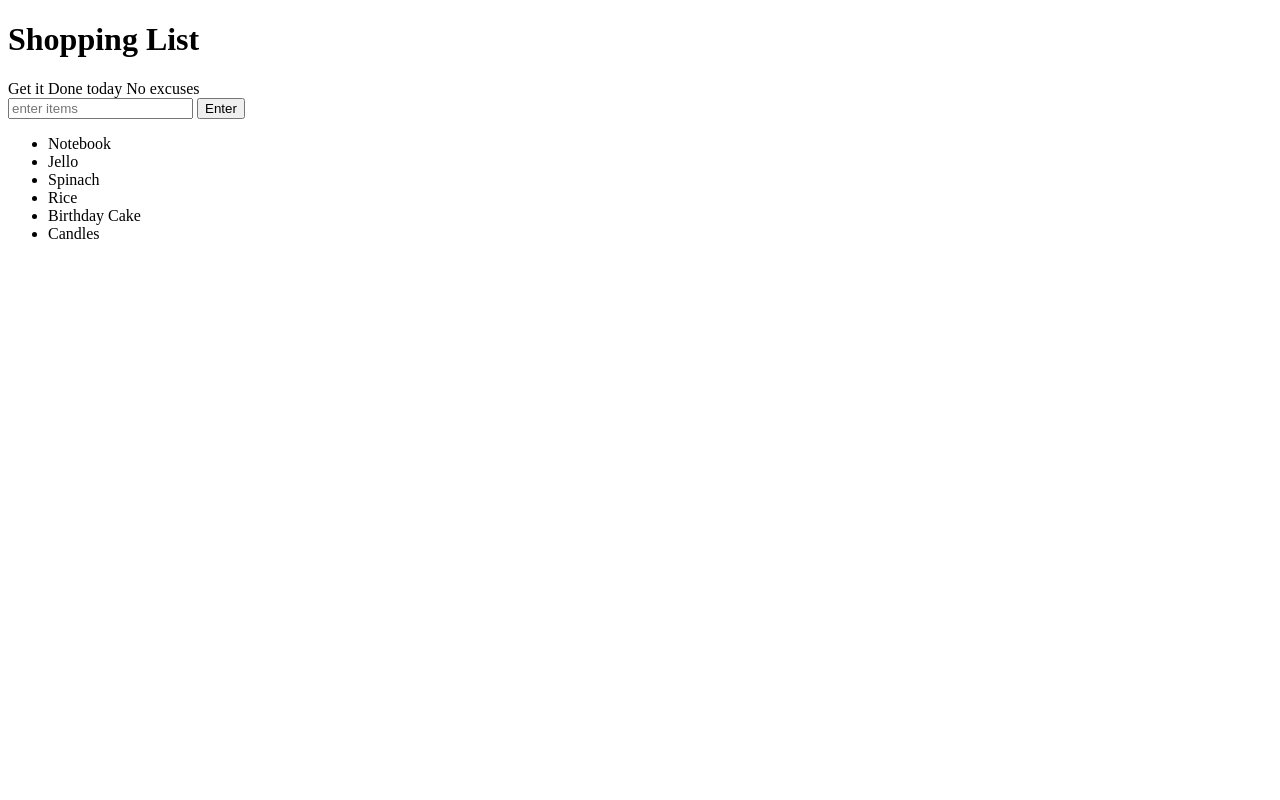
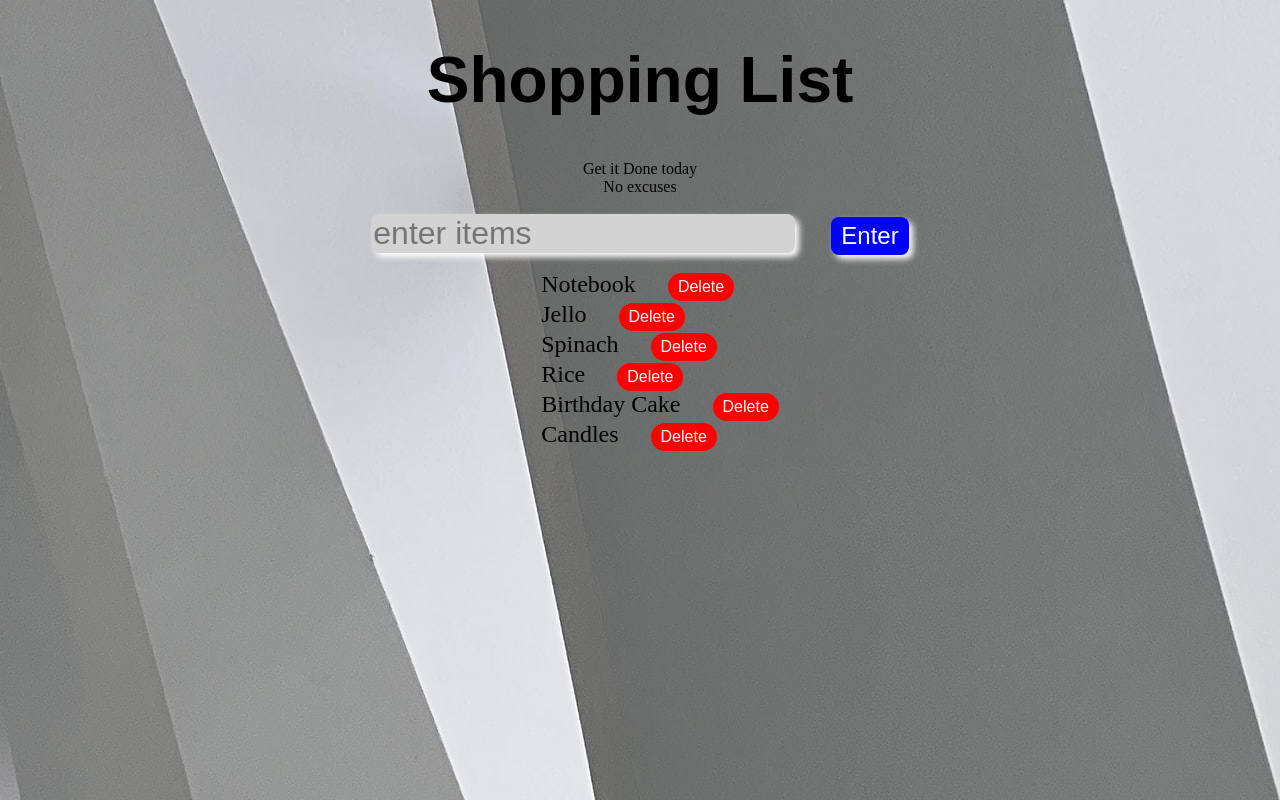
Before and after one commit to iTzBrassy/DOM.Training, a plain HTML site: page index.html in a window 1280 px wide. Drawn offline with Linux system fonts and the light colour scheme.

Commit message:
Add files via upload

```diff
--- a/index.html
+++ b/index.html
@@ -8,20 +8,27 @@
     <link rel="stylesheet" href="style.css" />
   </head>
   <body>
+    <div class="wrapper">
       <h1>Shopping List</h1>
       <a id="first">Get it Done today</a>
       <a class="second">No excuses</a>
       <br />
+      <div class="enter-wrapper">
         <input id="userinput" type="text" placeholder="enter items" />
         <button id="enter">Enter</button>
-    <ul>
-      <li class="bold red" random="23">Notebook</li>
+      </div>
+      <div class="list">
+        <ul id="itemList">
+          <li>Notebook</li>
           <li>Jello</li>
           <li>Spinach</li>
           <li>Rice</li>
           <li>Birthday Cake</li>
           <li>Candles</li>
         </ul>
-    <script src="script.js"></script>
+      </div>
+    </div>
+
+    <script type="text/Javascript" src="script.js"></script>
   </body>
 </html>
--- a/script.js
+++ b/script.js
@@ -13,35 +13,69 @@
 //     console.log("Click!");
 // });
 
+// Instantiating elements //
 let button = document.getElementById("enter");
 let input = document.getElementById("userinput");
 let ul = document.querySelector("ul");
+let items = document.querySelectorAll("li");
 
-// function that gets the input length
+// function: gets the input length //
 let intputLength = () => {
   return input.value.length;
 };
 
-// function for creating the list element
+// function: creating the new list items //
 let createListElement = () => {
   // creates element
   let li = document.createElement("li");
+
   // creates the input value text insilde the li
   li.appendChild(document.createTextNode(input.value));
+
+  //new button for delete
+  let deleteButton = document.createElement("button");
+  deleteButton.innerHTML = "Delete";
+  deleteButton.addEventListener("click", function () {
+    li.parentNode.removeChild(li);
+  });
   // adds the li to the end of the ul
+  li.appendChild(deleteButton);
   ul.appendChild(li);
   input.value = "";
 };
+// function: toggles the done class/style //
 
-// function for button click
+// Existing Items: edit //
+Array.from(items).forEach(function (item) {
+  let deleteButton = document.createElement("button");
+  deleteButton.innerHTML = "Delete";
+  item.appendChild(deleteButton);
+  deleteButton.addEventListener("click", function () {
+    item.parentNode.removeChild(item);
+  });
+
+  //   item.classList.toggle("done");
+  item.addEventListener("click", function () {
+    item.classList.toggle("done");
+  });
+});
+
+// function: removes listed item //
+let removeListedItem = () => {
+  items.parentElement.removeChild(items);
+};
+
+// APPLYING FUNCTIONS //-----------------------------------------------------
+
+// function: button "Enter" click
 let addListAfterClick = () => {
   if (intputLength() > 0) {
     createListElement();
   }
 };
 
-// function for enter press
-//"e" = event
+// function: "Enter" Keypress
+// "e" = event
 
 let addListAfterEnterPress = (e) => {
   if (intputLength() > 0 && e.code === "Enter") {
@@ -49,8 +83,12 @@ let addListAfterEnterPress = (e) => {
   }
 };
 
+let deleteItem = () => {
+  removeButton();
+  removeListedItem();
+};
+
 // on button click
 button.addEventListener("click", addListAfterClick);
-
 // on enter press
 input.addEventListener("keypress", addListAfterEnterPress);
--- a/style.css
+++ b/style.css
@@ -1,3 +1,44 @@
+html,
+body {
+    margin: 0;
+    background-image: url(imgs/david-andic-b05k58sGNHs-unsplash.jpg);
+}
+
+.wrapper {
+  display: flex;
+  flex-direction: column;
+  align-items: center;
+}
+h1 {
+  font-family: fantasy;
+  font-weight: bolder;
+  font-size: 4rem;
+}
+
+button {
+  background-color: red;
+  border: none;
+  border-radius: 1rem;
+  color: white;
+  font-size: 1rem;
+  padding: 5px 10px;
+  margin-left: 2rem;
+}
+#userinput {
+  border: none;
+  font-size: 2rem;
+  border-radius: .5rem;
+  color: black;
+  box-shadow: 4px 4px 6px white;
+  background-color: lightgrey;
+}
+#enter {
+  background-color: blue;
+  border-radius: .5rem;
+  font-size: 1.5rem;
+  margin-left: 2rem;
+  box-shadow: 4px 4px 6px white;
+}
 .coolTitle {
   text-align: center;
   font-family: 'Oswald', Helvetica, sans-serif;
@@ -17,7 +58,16 @@
     -8px -8px 0 firebrick,
     -30px 20px 40px dimgrey;
 }
-
+li {
+  font-size: 1.5rem;
+}
 .done {
   text-decoration: line-through;
 }
+.done:hover {
+  cursor: pointer;
+}
+
+ul {
+  list-style: none;
+}
```
Also changed, not shown: imgs/david-andic-b05k58sGNHs-unsplash.jpg (added). Lines whose indentation alone changed are shown as unchanged.
